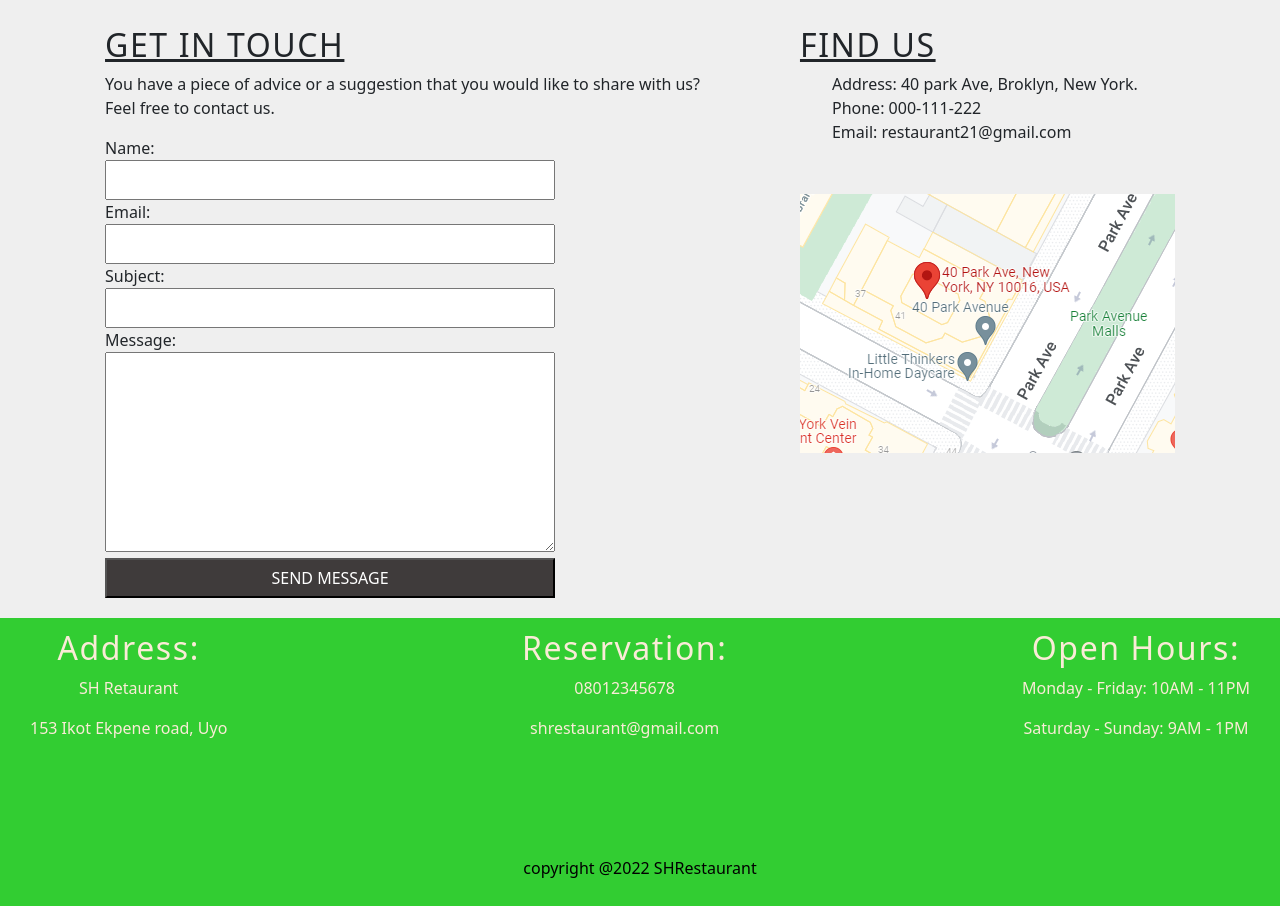
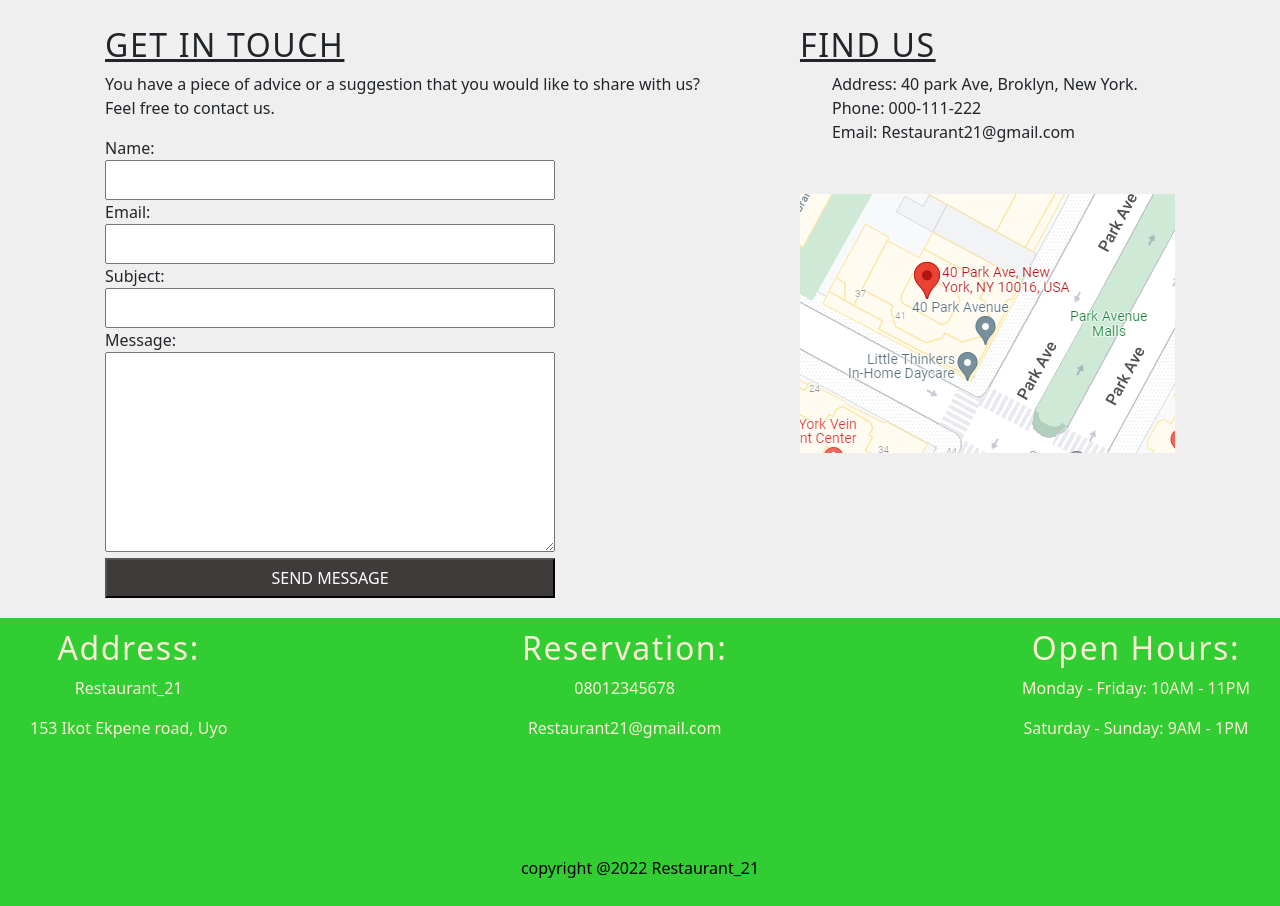
Before and after one commit to Tochy112/Restaurant_21, a React (Create React App) app: page /contact in a window 1280 px wide. Shown: the part 100-1006 px from the top of the page. Built offline with nearby package versions, Linux system fonts and the light colour scheme; some icons are missing.

Commit message:
made some changes

```diff
--- a/src/Components/Contact/contact.js
+++ b/src/Components/Contact/contact.js
@@ -39,7 +39,7 @@ const contact = () => {
                 Phone: 000-111-222
               </li>
               <li>
-                Email: restaurant21@gmail.com
+                Email: Restaurant21@gmail.com
               </li>
             </ul>
             <div className='img-div'>
--- a/src/Components/Footer/footer.js
+++ b/src/Components/Footer/footer.js
@@ -7,13 +7,13 @@ const footer = () => {
         <div className="footer-flex">
           <div className="ff1">
             <h2>Address:</h2>
-            <p>SH Retaurant</p>
+            <p>Restaurant_21</p>
             <p>153 Ikot Ekpene road, Uyo</p>
           </div>
           <div className="ff2">
             <h2>Reservation:</h2>
             <p>08012345678</p>
-            <p>shrestaurant@gmail.com</p>
+            <p>Restaurant21@gmail.com</p>
           </div>
           <div className="ff3">
             <h2>Open Hours:</h2>
@@ -32,7 +32,7 @@ const footer = () => {
           <a href="mailto:shrestaurant@gmail.com">
             <span class="iconify" data-icon="ci:mail"></span>
           </a>
-          <p>copyright @2022 SHRestaurant</p>
+          <p>copyright @2022 Restaurant_21</p>
         </div>
       </footer>
     </div>
--- a/src/Components/Home/Home.css
+++ b/src/Components/Home/Home.css
@@ -5,6 +5,7 @@ body {
 .fluid {
   padding-left: 0em !important;
   padding-right: 0em !important;
+  background-color: white !important;
 }
 
 .background {
@@ -41,14 +42,15 @@ h5 {
 }
 
 .offer-color {
-  background-color:lightgray;
+  background-color: white;
 }
 
 .offer-size {
   padding-right: 3rem;
   padding-left: 3rem;
   margin-bottom: 4rem;
-  gap: 30px;
+  gap: 40px;
+  font-family:Impact, Haettenschweiler, 'Arial Narrow Bold', sans-serif;
 }
 
 .our-offer h3 {
--- a/src/Components/Home/Home.js
+++ b/src/Components/Home/Home.js
@@ -10,7 +10,7 @@ const Home = () => {
       <Row className="background g-0">
         <div className="restaurant-caption">
           <h3>Welcome To Our restaurant</h3>
-          <h1>SIDE HUSTLE FOOD</h1>
+          <h1> Restaurant_21</h1>
           <h5>
             You can get your delicious meal any where in Nigeria order online
             today
@@ -28,7 +28,7 @@ const Home = () => {
         <div className="our-offer">
           <h3> We Offer </h3>
         </div>
-        <Row className="offer-size justify-content-md-center">
+        <Row className="offer-size justify-content-md-center m-auto text-center">
           <Col md={3} className="service">
             <Card className="small-card">
               <Card.Img
@@ -77,7 +77,7 @@ const Home = () => {
             </Card>
           </Col>
         </Row>
-        <Row className="team-div">
+        <Row className="team-div mt-5">
           <Col md={6}>
             <div className="team-intro">
               <h3>OUR TEAM </h3>
--- a/src/Components/Products/resturant.css
+++ b/src/Components/Products/resturant.css
@@ -57,7 +57,21 @@ h4 {
 /* p {
     color: hsl(210, 22%, 49%);
 } */
-
+@media screen and (max-width: 440px) {
+    .boxContainer {
+        display: -webkit-box;
+        display: -ms-flexbox;
+        -webkit-box-align: center;
+        -ms-flex-align: center;
+        align-items: center;
+        -ms-flex-wrap: wrap;
+        flex-wrap: wrap;
+        -webkit-box-pack: center;
+        -ms-flex-pack: center;
+        justify-content: center;
+        margin: 20px;
+    }
+}
 @media screen and (min-width: 800px) {
     h1 {
         font-size: 4rem;
@@ -73,6 +87,7 @@ h4 {
     }
     body {
         font-size: 1rem;
+
     }
     h1,
     h2,
```
